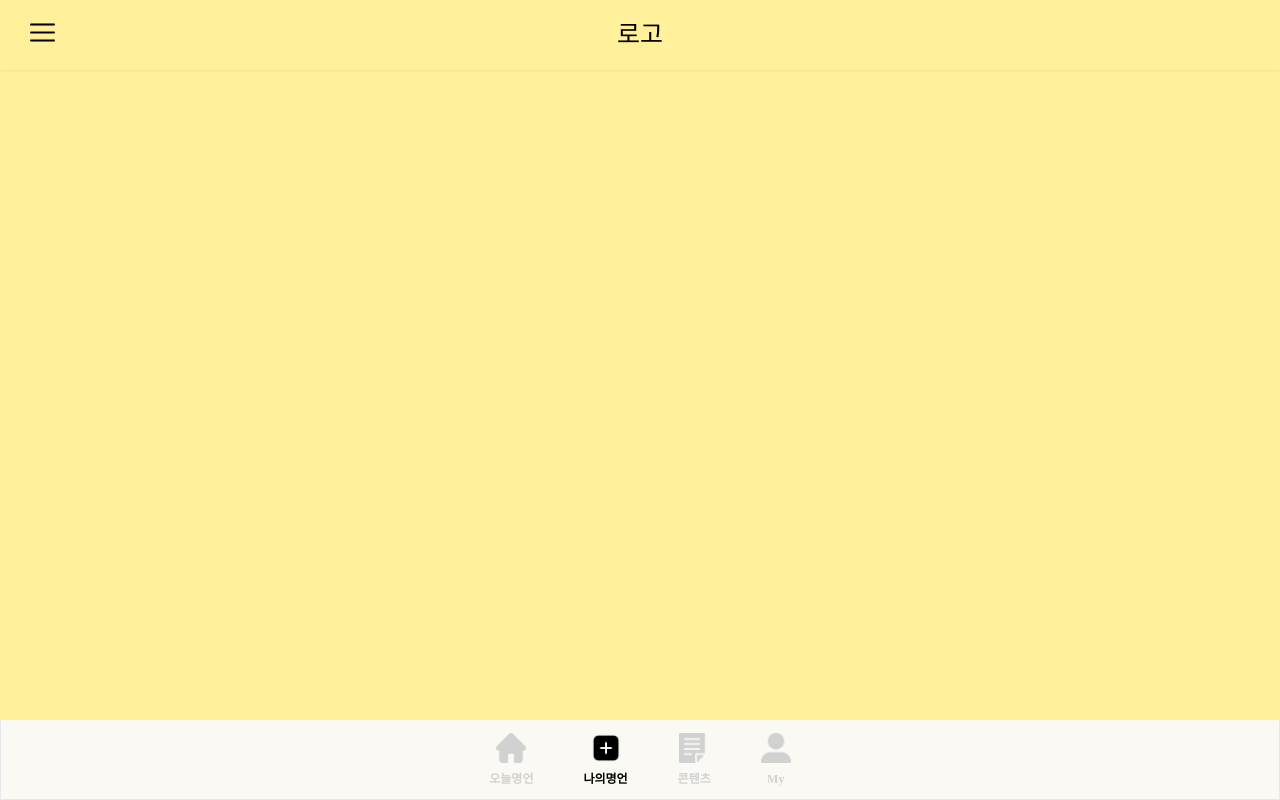
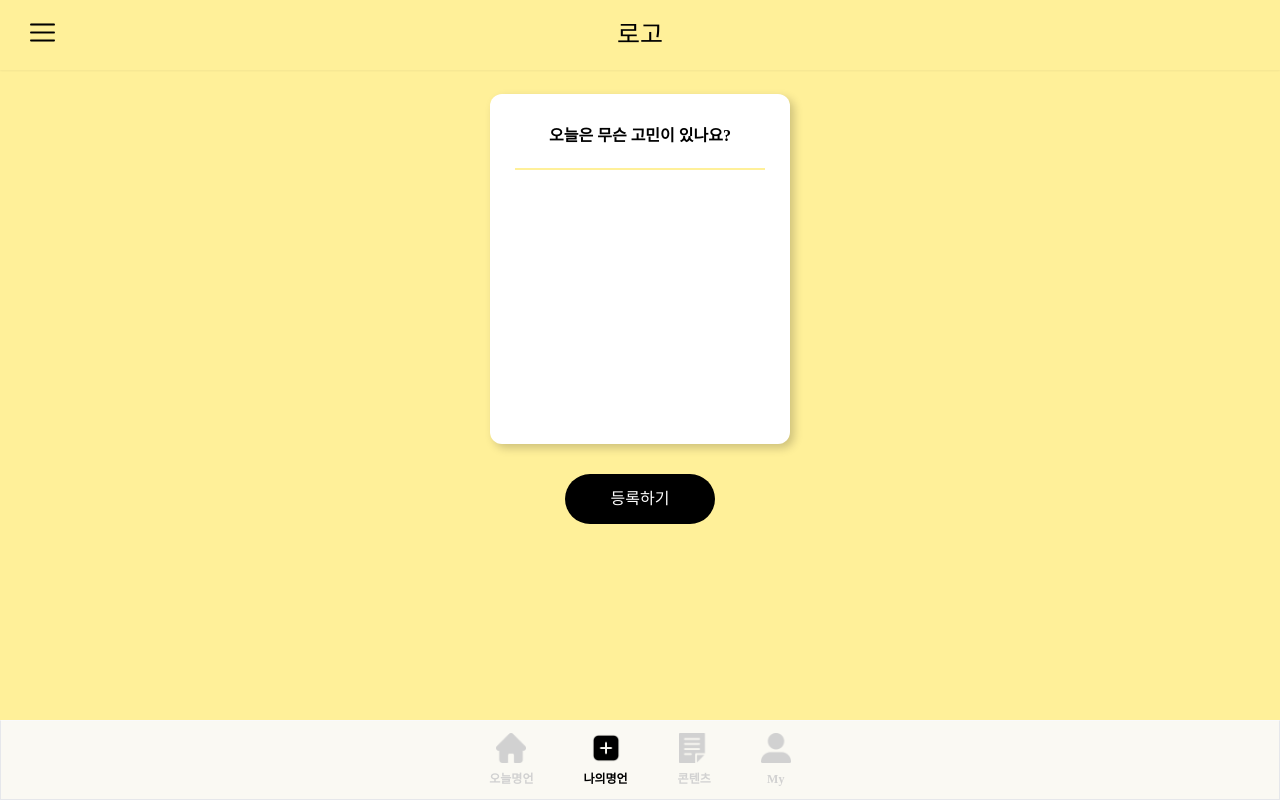
Before and after one commit to yeona813/frontend, a React (Create React App) app: page /writeQuote in a window 1280 px wide. Before the commit this address had no page. Built offline with nearby package versions, Linux system fonts and the light colour scheme; a web font is replaced by a local one.

Commit message:
feat: writeQutoePage 생성

```diff
--- a/src/Router.js
+++ b/src/Router.js
@@ -7,6 +7,7 @@ import HomePage from 'pages/home/HomePage';
 import QuoteListPage from 'pages/quoteList/QuoteListPage';
 import ResultQuotePage from 'pages/resultQuote/ResultQuotePage';
 import Redirection from 'pages/login/Redirection';
+import WriteQuotePage from 'pages/writeQuote/WriteQuotePage';
 
 function Router() {
   return (
@@ -14,6 +15,7 @@ function Router() {
       <Routes>
         <Route path="/" element={<HomePage />} />
         <Route path="/resultQuote" element={<ResultQuotePage />} />
+        <Route path="/writeQuote" element={<WriteQuotePage />} />
         <Route path="/quoteList" element={<QuoteListPage />} />
         <Route exact path="/oauth" element={<Redirection />} />
         <Route path="/login" element={<LoginPage />} />
--- /dev/null
+++ b/src/pages/writeQuote/WriteQuotePage.tsx
@@ -0,0 +1,19 @@
+import Button from 'components/common/Button';
+import React from 'react';
+
+const WriteQuotePage = () => {
+  const handleClick = () => {
+    console.log('등록');
+  };
+  return (
+    <div className="flex flex-col items-center pt-[30px] gap-[30px]">
+      <div className="flex flex-col items-center w-[300px] h-[350px] rounded-xl bg-white shadow-custom gap-[20px]">
+        <p className="font-semibold mt-[30px]">오늘은 무슨 고민이 있나요?</p>
+        <div className="bg-yellow-FF w-[250px] h-[2px] mb-5" />
+      </div>
+      <Button text="등록하기" handleClick={handleClick} />
+    </div>
+  );
+};
+
+export default WriteQuotePage;
```
